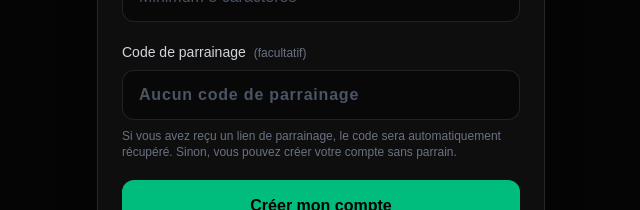
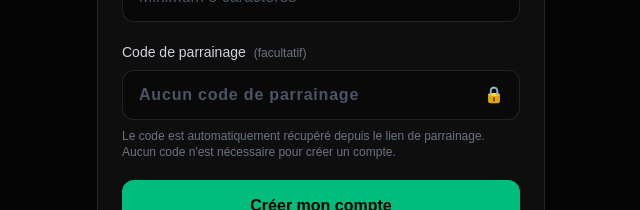
Before and after one commit to cyrilgb10-ship-it/Legendprofit, a Next.js app: page /register in a window 1280 px wide. Shown: the part 579-789 px from the top of the page, without its empty margins (319-959 px from the left). Built offline with nearby package versions, Linux system fonts and the light colour scheme.

Commit message:
Make referral code optional and read-only

```diff
--- a/src/app/register/page.tsx
+++ b/src/app/register/page.tsx
@@ -33,7 +33,7 @@ function RegisterForm() {
   function handleChange(event: React.ChangeEvent<HTMLInputElement>) {
     const { name, value } = event.target;
 
-    // Le code de parrainage provenant du lien ne peut pas être modifié.
+    // Le code de parrainage ne peut jamais être modifié manuellement.
     if (name === "referralCode") {
       return;
     }
@@ -199,20 +199,30 @@ function RegisterForm() {
                 </span>
               </label>
 
+              <div className="relative">
                 <input
                   id="referralCode"
                   name="referralCode"
                   type="text"
                   value={form.referralCode}
                   readOnly
+                  tabIndex={-1}
+                  aria-readonly="true"
                   placeholder="Aucun code de parrainage"
-                className="w-full rounded-xl border border-white/10 bg-black/40 px-4 py-3 font-semibold tracking-wider text-emerald-400 outline-none placeholder:text-gray-600 focus:border-emerald-400"
+                  className="w-full cursor-default rounded-xl border border-white/10 bg-black/30 px-4 py-3 pr-12 font-semibold tracking-wider text-emerald-400 outline-none placeholder:text-gray-600 select-none"
                 />
 
+                <span
+                  className="pointer-events-none absolute right-4 top-1/2 -translate-y-1/2 text-gray-500"
+                  aria-hidden="true"
+                >
+                  🔒
+                </span>
+              </div>
+
               <p className="mt-2 text-xs text-gray-500">
-                Si vous avez reçu un lien de parrainage, le code sera
-                automatiquement récupéré. Sinon, vous pouvez créer votre
-                compte sans parrain.
+                Le code est automatiquement récupéré depuis le lien de
+                parrainage. Aucun code n'est nécessaire pour créer un compte.
               </p>
             </div>
 
```
Lines whose indentation alone changed are shown as unchanged.
